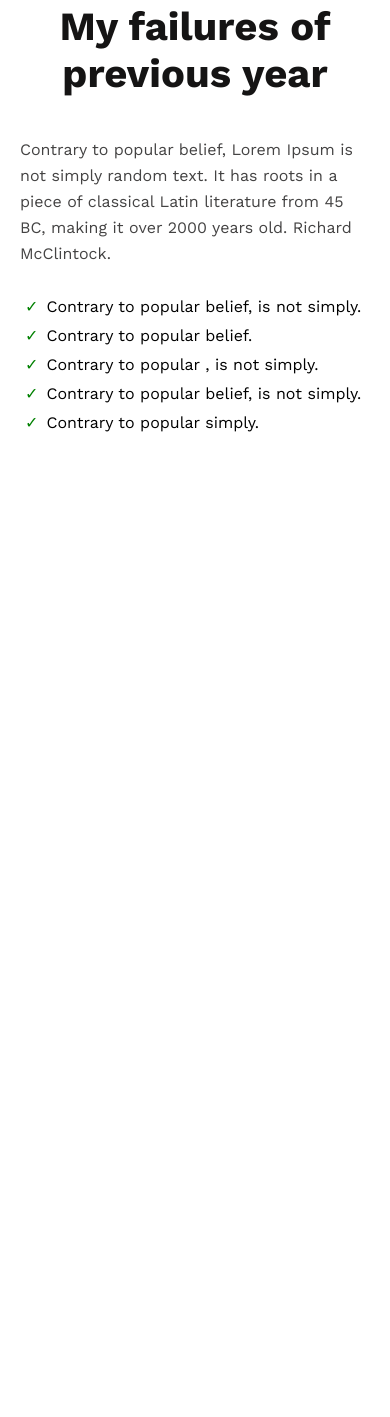
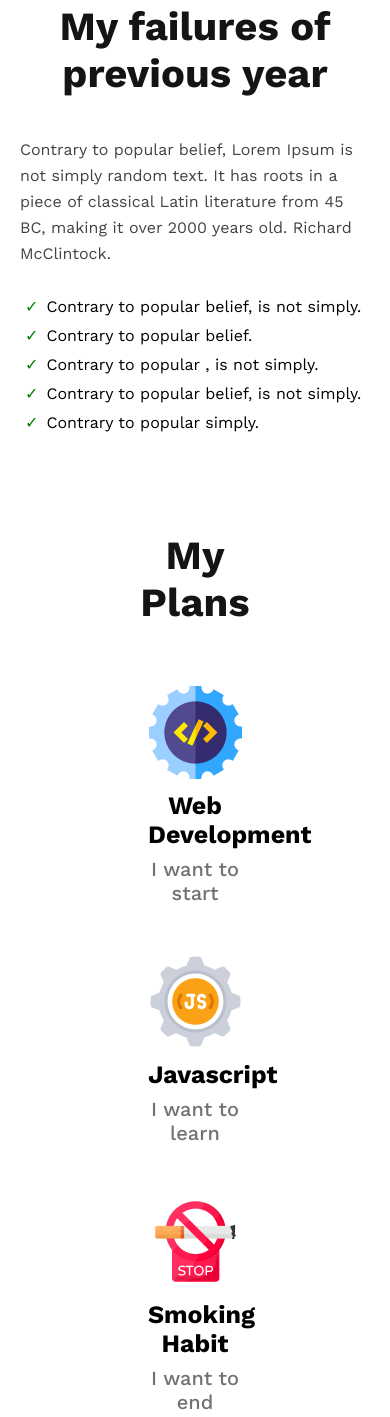
Before and after one commit to noobarafat/New-Year-Plan, a plain HTML site: page index.html in a window 390 px wide. Shown: the part 1215-2632 px from the top of the page. Before the commit the page ends 1657 px from the top, so only its background shows below. Drawn offline with nearby package versions, Linux system fonts and the light colour scheme.

Commit message:
plans part added with responsiveness

```diff
--- a/Styles/index.css
+++ b/Styles/index.css
@@ -74,23 +74,61 @@ header {
     line-height: 26px;
 }
 
-.failure-list ul{
+.failure-list ul {
     padding-left: 10px;
     padding-top: 20px;
     list-style-type: none;
 }
 
-.failure-list ul li{
+.failure-list ul li {
     padding-bottom: 10px;
 }
 
-.failure-list ul li::before{
+.failure-list ul li::before {
     content: "\2713";
     color: green;
     padding-right: 8px;
 }
 
 /* Plans section style */
+.plans-content-container {
+    background: #f5eaea;
+    margin: 0 140px;
+    border-radius: 16px;
+}
+
+.plans-title {
+    text-align: center;
+    margin-top: 140px;
+    margin-bottom: 60px;
+    color: var(--Dark-01, #151414);
+    font-size: 40px;
+    font-weight: 700px;
+    padding-top: 50px;
+}
+
+.plans-container {
+    display: flex;
+    justify-content: space-around;
+    text-align: center;
+    padding: 0px 50px 50px 50px;
+
+}
+
+.plans-container h3 {
+    padding: 8px;
+    font-size: 30px;
+    font-weight: 700;
+}
+
+.plans-container p {
+    color: var(--Dark-03, #737272);
+    text-align: center;
+    font-size: 25px;
+    font-weight: 500;
+
+}
+
 
 
 
@@ -127,32 +165,66 @@ header {
         left: 30px;
     }
 
-    .previous-year-failure-container{
+    .previous-year-failure-container , .plans-container {
         flex-direction: column;
     }
 
-    .failure-img img{
+    .failure-img img {
         padding-left: 50px;
         margin: 0;
         height: 500px;
     }
 
-    .failure-list{
+    .failure-list {
         padding: 0;
         margin-top: -50px;
     }
-    .failure-list-heading{
+
+    .failure-list-heading {
         text-align: center;
     }
 
-   .failure-list-description{
+    .failure-list-description {
         padding: 20px;
     }
 
-   .failure-list ul{
+    .failure-list ul {
         padding-left: 25px;
         padding-top: 10px;
     }
+
+    .plans-content-container {
+        background: none;
+        margin-top: -100px;
+
+
+    }
+
+    .plans-container{
+        margin: 0;
+        padding: 0;
+    }
+
+    .plans{
+        margin-bottom: 50px;
+    }
+
+    .plans-container h3{
+        font-size: 25px;
+    }
+
+
+    .plans-container p{
+        font-size: 20px;
+    }
+
+    .plans-title{
+        text-align: center;
+    }
+
+
+
+
 }
 
 /* for tablet */
@@ -189,28 +261,32 @@ header {
 
     }
 
-    .previous-year-failure-container{
+    .previous-year-failure-container {
         flex-direction: column;
     }
 
 
-    .failure-list{
+    .failure-list {
         padding: 0;
         margin-top: -50px;
     }
 
-    .failure-list-heading{
+    .failure-list-heading {
         text-align: center;
     }
 
-    .failure-list-description{
+    .failure-list-description {
         padding: 0 80px;
         text-align: center;
     }
 
-       .failure-list ul{
+    .failure-list ul {
         padding-left: 120px;
         padding-top: 20px;
     }
 
+    .plans-content-container{
+        margin: 0 50px;
     }
+
+}
--- a/index.html
+++ b/index.html
@@ -32,7 +32,7 @@
         </section>
 
 
-        <!-- <section>
+        <section class="plans-content-container">
             <h1 class="plans-title">My Plans</h1>
 
             <div class="plans-container">
@@ -57,7 +57,7 @@
                     <p>I want to develop</p>
                 </div>
             </div>
-        </section> -->
+        </section>
     </main>
 
     <footer>
```
Lines whose indentation alone changed are shown as unchanged.
